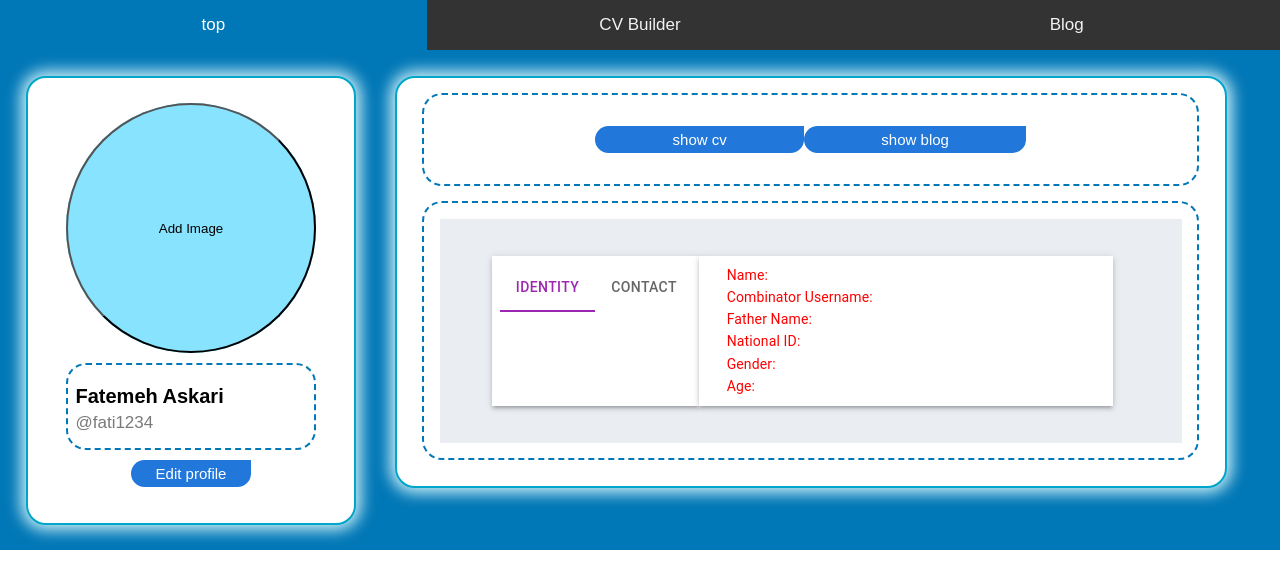
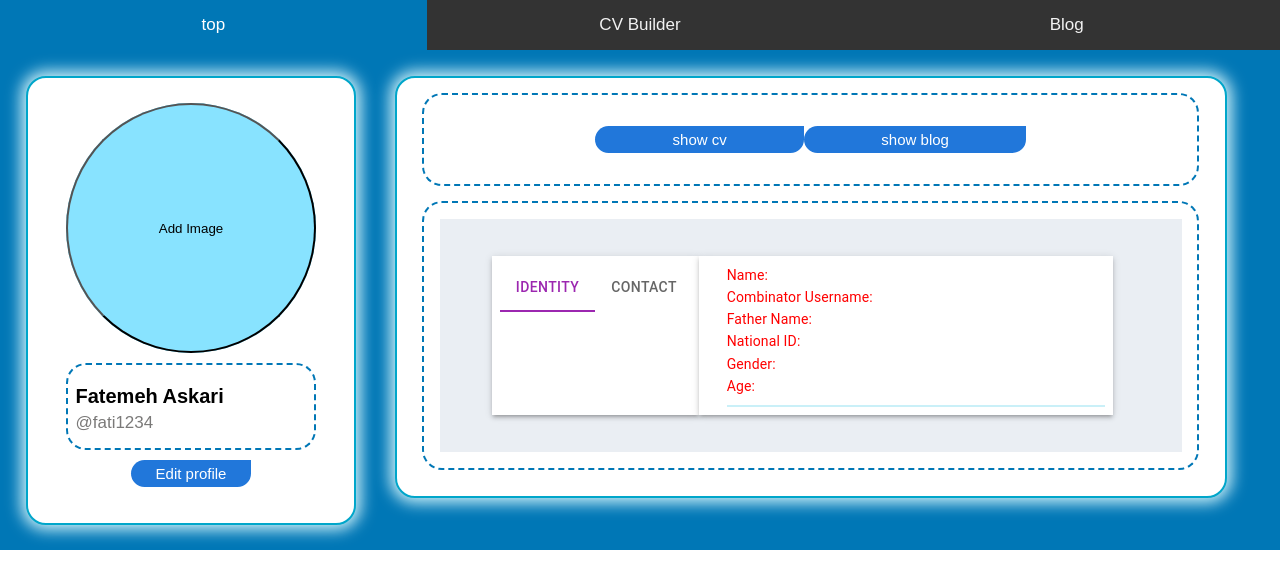
Before and after one commit to combinator4001/combinator-front, a React (Create React App) app: page /profileuser in a window 1280 px wide. Both pictures are taken after a click on the button "show cv". Shown: the top 588 px of the page. Built offline with nearby package versions, Linux system fonts and the light colour scheme.

Commit message:
cv style upgraded

```diff
--- a/src/component/CV/CV.css
+++ b/src/component/CV/CV.css
@@ -0,0 +1,4 @@
+.info7_part1{
+    border-bottom: 2px solid #caf0f8;
+    padding-bottom: 2%;
+}
--- a/src/component/CV/CV.js
+++ b/src/component/CV/CV.js
@@ -1,6 +1,7 @@
 import Typography from '@material-ui/core/Typography';
 //import { AppBar, Avatar, Button, Chip, Container, IconButton, Link, makeStyles, MenuItem, Popover, Snackbar, Toolbar, } from '@material-ui/core';
 import '../profileuser1/profile1.css'
+import './CV.css'
 import Grid from '@material-ui/core/Grid';
 import TextField from '@material-ui/core/TextField';
 import Box from '@mui/material/Box';
@@ -284,6 +285,7 @@ const CV = ()=> {
                 >
                     <div className="info_part">
                         <div className="info7">
+                            <div className="info7_part1">
                                 <Typography className="info name7" style={{color:"red", marginBottom:"0.3%" , marginTop:"0.25%" , fontSize:"14px"}}>{"Name:"}</Typography>
                                 <Typography className="" >{fname} {lname}</Typography>
                                 <Typography className="info username7" style={{color:"red", marginBottom:"0.3%" , marginTop:"0.25%" , fontSize:"14px"}} >{"Combinator Username:"}</Typography>
@@ -297,6 +299,8 @@ const CV = ()=> {
                                 <Typography className="info name7" style={{color:"red", marginBottom:"0.3%", marginTop:"0.25%" , fontSize:"14px" }} >{"Age:"}</Typography>
                                 <Typography className="" >{age}</Typography>
                             </div>
+
+                        </div>
                     </div>
                 </Box>
 
```
Lines whose indentation alone changed are shown as unchanged.
